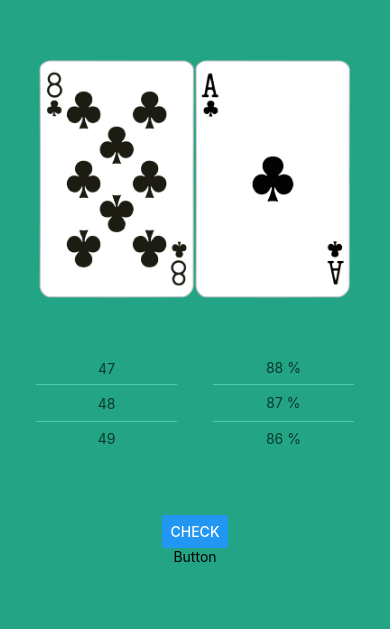
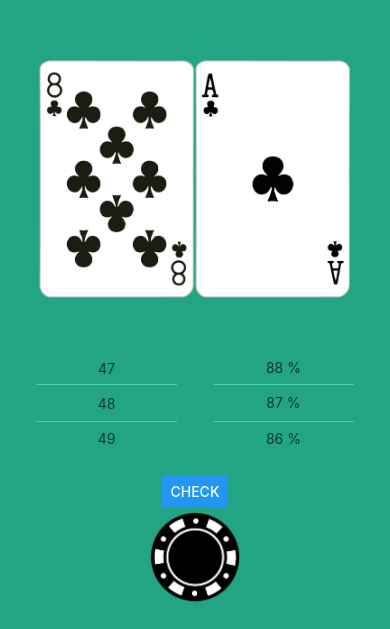
Before and after one commit to roblll/stringbet, a React Native app: screen / in a window 390 px wide. Shown: the part 215-844 px from the top of the page. Built offline with nearby package versions, Linux system fonts and the light colour scheme.

Commit message:
Update ChipButton.tsx to add image and style

```diff
--- a/components/ChipButton.tsx
+++ b/components/ChipButton.tsx
@@ -1,12 +1,26 @@
 import React from 'react';
-import { View, Text } from 'react-native';
+import { View, Image, StyleSheet, Dimensions } from 'react-native';
+
+const width = Dimensions.get('window').width * .25;
 
 const ChipButton = () => {
   return (
     <View>
-      <Text>Button</Text>
+      <Image style={styles.chipImage} source={require('../assets/chip.png')} />
     </View>
   )
 }
 
+const styles = StyleSheet.create({
+  container: {
+    flex: 1,
+    justifyContent: 'center',
+    alignItems: 'center',
+  },
+  chipImage: {
+    width: width,
+    height: width,
+  },
+})
+
 export default ChipButton;
```
